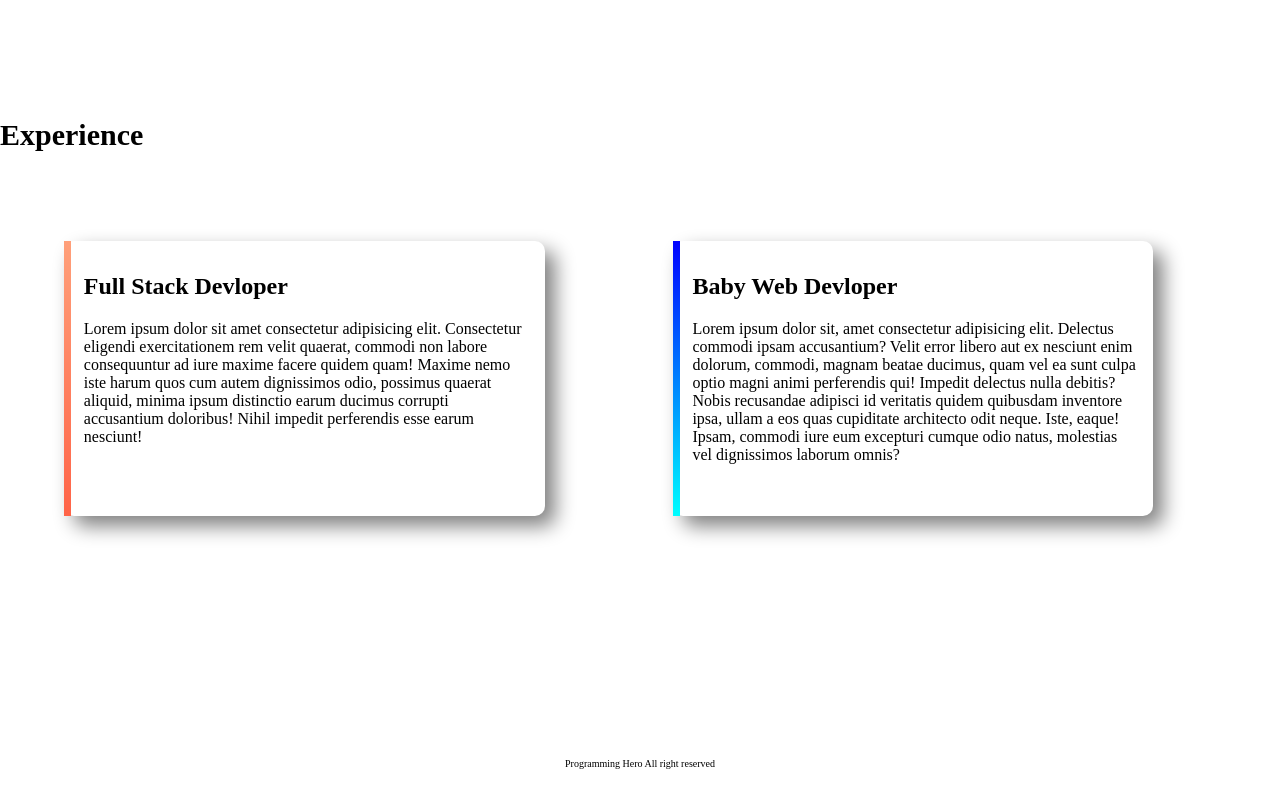
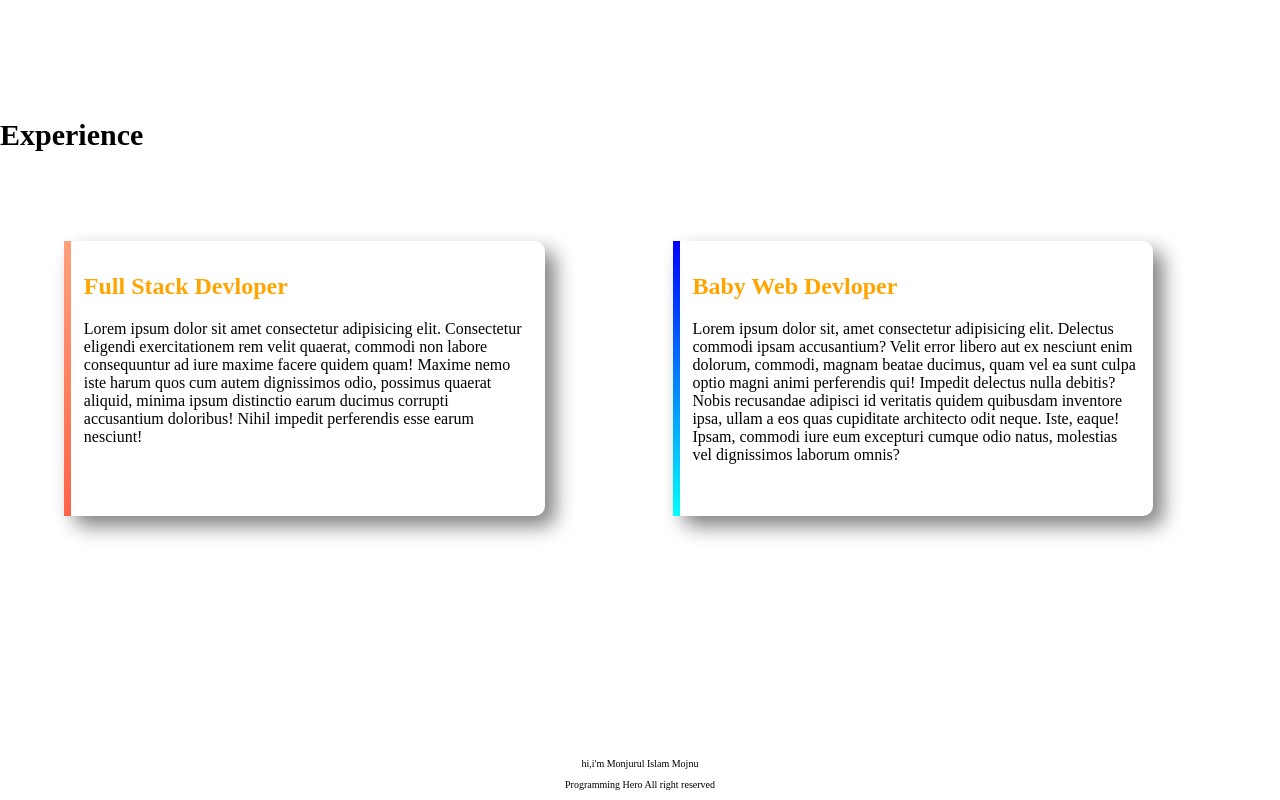
Before and after one commit to monjurul201/module-2, a plain HTML site: page index.html in a window 1280 px wide. Shown: the part 1167-1967 px from the top of the page. Before the commit the page ends 1946 px from the top, so only its background shows below. Drawn offline with Linux system fonts and the light colour scheme; a web font is replaced by a local one.

Commit message:
adding file

```diff
--- a/index.html
+++ b/index.html
@@ -50,7 +50,8 @@
         </div>
     </section>
     <footer>
-        <p id="foot">Programming Hero All right reserved</p>
+        <P class="foot">hi,i'm Monjurul Islam Mojnu</P>
+        <p class="foot">Programming Hero All right reserved</p>
     </footer>
 </body>
 </html>
--- a/style.css
+++ b/style.css
@@ -8,6 +8,7 @@ h1{
 }
 h2{
     font-family: 'Sorts Mill Goudy', serif;
+    color: orange;
 
 }
 
@@ -71,7 +72,7 @@ section{
     border-image: linear-gradient(180deg,blue,cyan );
     border-image-slice: 1;
 }
-#foot{
+.foot{
     text-align:center;
     font-size: 10px;
 }
```
